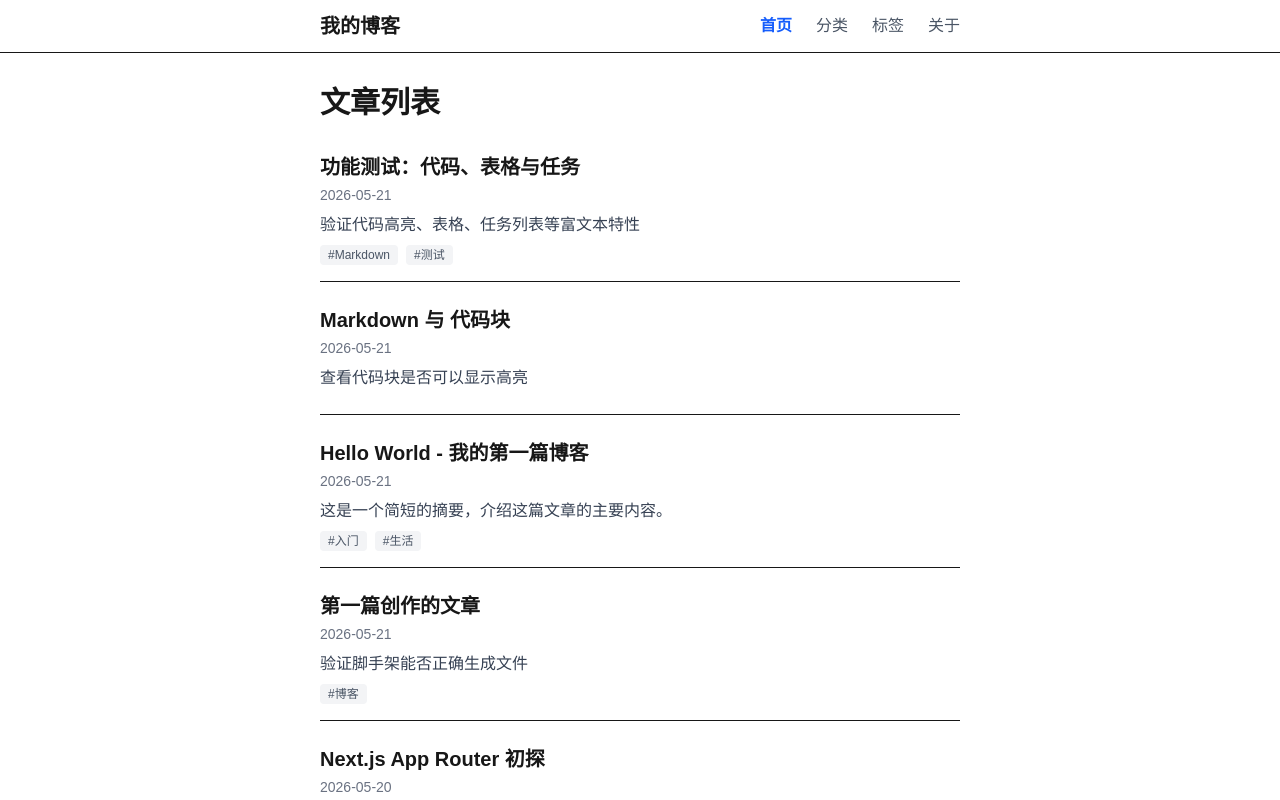
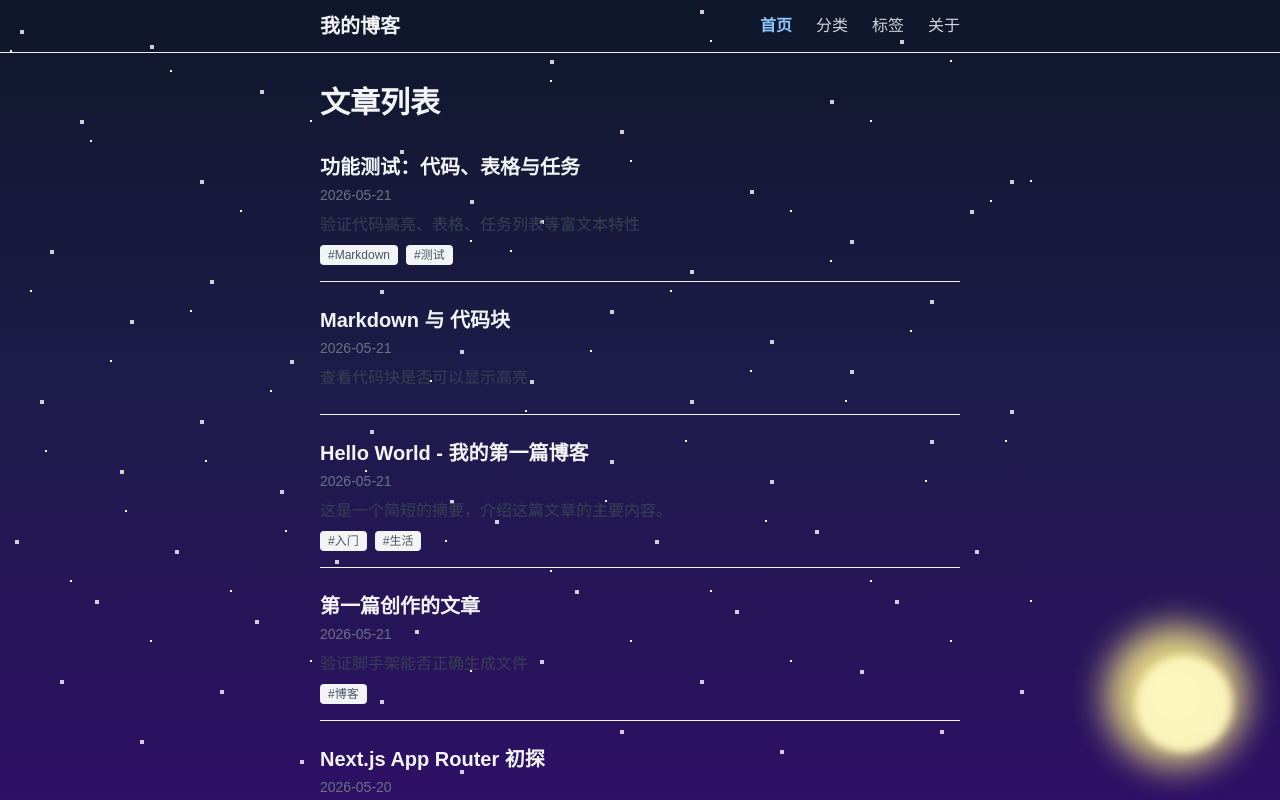
Before and after one commit to PMCN-Phoenix/my-blog, a Next.js app: page / in a window 1280 px wide. Shown: the top 800 px of the page. Built offline with nearby package versions, Linux system fonts and the light colour scheme.

Commit message:
style: add starry sky background with sun

```diff
--- a/app/globals.css
+++ b/app/globals.css
@@ -25,3 +25,206 @@ body {
   color: var(--foreground);
   font-family: Arial, Helvetica, sans-serif;
 }
+/* ===== 星空背景 ===== */
+.stars-container {
+  position: fixed;
+  inset: 0;
+  z-index: -10;
+  overflow: hidden;
+  /* 天空渐变：深蓝到紫 */
+  background: linear-gradient(to bottom, #0f172a, #1e1b4b, #2e1065);
+}
+
+/* 用 box-shadow 生成 150 颗星星 */
+.stars-container::before {
+  content: "";
+  position: absolute;
+  top: 0;
+  left: 0;
+  width: 4px;
+  height: 4px;
+  background: transparent;
+  box-shadow:
+    /* 手动或工具生成的坐标 */
+    20px 30px #fff,
+    80px 120px #fff,
+    150px 45px #fff,
+    200px 180px #fff,
+    260px 90px #fff,
+    330px 20px #fff,
+    400px 150px #fff,
+    470px 200px #fff,
+    550px 60px #fff,
+    620px 130px #fff,
+    700px 10px #fff,
+    750px 190px #fff,
+    830px 100px #fff,
+    900px 40px #fff,
+    970px 210px #fff,
+    50px 250px #fff,
+    130px 320px #fff,
+    210px 280px #fff,
+    290px 360px #fff,
+    380px 290px #fff,
+    460px 350px #fff,
+    540px 220px #fff,
+    610px 310px #fff,
+    690px 270px #fff,
+    770px 340px #fff,
+    850px 240px #fff,
+    930px 300px #fff,
+    1010px 180px #fff,
+    40px 400px #fff,
+    120px 470px #fff,
+    200px 420px #fff,
+    280px 490px #fff,
+    370px 430px #fff,
+    450px 500px #fff,
+    530px 380px #fff,
+    610px 460px #fff,
+    690px 400px #fff,
+    770px 480px #fff,
+    850px 370px #fff,
+    930px 440px #fff,
+    1010px 410px #fff,
+    15px 540px #fff,
+    95px 600px #fff,
+    175px 550px #fff,
+    255px 620px #fff,
+    335px 560px #fff,
+    415px 630px #fff,
+    495px 520px #fff,
+    575px 590px #fff,
+    655px 540px #fff,
+    735px 610px #fff,
+    815px 530px #fff,
+    895px 600px #fff,
+    975px 550px #fff,
+    60px 680px #fff,
+    140px 740px #fff,
+    220px 690px #fff,
+    300px 760px #fff,
+    380px 700px #fff,
+    460px 770px #fff,
+    540px 660px #fff,
+    620px 730px #fff,
+    700px 680px #fff,
+    780px 750px #fff,
+    860px 670px #fff,
+    940px 730px #fff,
+    1020px 690px #fff;
+  animation: twinkle 4s ease-in-out infinite alternate;
+}
+
+/* 中号星星层（更密一些，不同的动画速度） */
+.stars-container::after {
+  content: "";
+  position: absolute;
+  top: 0;
+  left: 0;
+  width: 2px;
+  height: 2px;
+  background: transparent;
+  box-shadow:
+    10px 50px #fff,
+    90px 140px #fff,
+    170px 70px #fff,
+    240px 210px #fff,
+    310px 120px #fff,
+    390px 170px #fff,
+    470px 240px #fff,
+    550px 80px #fff,
+    630px 160px #fff,
+    710px 40px #fff,
+    790px 210px #fff,
+    870px 120px #fff,
+    950px 60px #fff,
+    1030px 180px #fff,
+    30px 290px #fff,
+    110px 360px #fff,
+    190px 310px #fff,
+    270px 390px #fff,
+    350px 320px #fff,
+    430px 380px #fff,
+    510px 250px #fff,
+    590px 350px #fff,
+    670px 290px #fff,
+    750px 370px #fff,
+    830px 260px #fff,
+    910px 330px #fff,
+    990px 200px #fff,
+    45px 450px #fff,
+    125px 510px #fff,
+    205px 460px #fff,
+    285px 530px #fff,
+    365px 470px #fff,
+    445px 540px #fff,
+    525px 410px #fff,
+    605px 500px #fff,
+    685px 440px #fff,
+    765px 520px #fff,
+    845px 400px #fff,
+    925px 480px #fff,
+    1005px 440px #fff,
+    70px 580px #fff,
+    150px 640px #fff,
+    230px 590px #fff,
+    310px 660px #fff,
+    390px 600px #fff,
+    470px 670px #fff,
+    550px 570px #fff,
+    630px 640px #fff,
+    710px 590px #fff,
+    790px 660px #fff,
+    870px 580px #fff,
+    950px 640px #fff,
+    1030px 600px #fff;
+  animation: twinkle 3s ease-in-out infinite alternate-reverse;
+}
+
+/* 闪烁动画 */
+@keyframes twinkle {
+  0% {
+    opacity: 0.4;
+  }
+  100% {
+    opacity: 1;
+  }
+}
+
+/* ===== 太阳样式 ===== */
+.sun {
+  position: absolute;
+  bottom: 2.5rem;   /* 对应 Tailwind 的 bottom-10 */
+  right: 2.5rem;    /* 对应 right-10 */
+  width: 8rem;      /* w-32 */
+  height: 8rem;     /* h-32 */
+  border-radius: 9999px;
+  background: #fef08a; /* yellow-200 */
+  opacity: 0.8;
+  filter: blur(1rem);
+  animation: sun-pulse 4s ease-in-out infinite;
+}
+
+.sun-core {
+  position: absolute;
+  bottom: 3rem;     /* bottom-12 */
+  right: 3rem;      /* right-12 */
+  width: 6rem;      /* w-24 */
+  height: 6rem;     /* h-24 */
+  border-radius: 9999px;
+  background: #fef9c3; /* yellow-100 */
+  opacity: 0.9;
+  filter: blur(0.25rem);
+}
+
+@keyframes sun-pulse {
+  0%, 100% {
+    transform: scale(1);
+    opacity: 0.6;
+  }
+  50% {
+    transform: scale(1.1);
+    opacity: 0.9;
+  }
+}
--- a/app/layout.tsx
+++ b/app/layout.tsx
@@ -2,6 +2,7 @@ import type { Metadata } from "next";
 import "./globals.css";
 import Navbar from "@/components/Navbar";
 import Footer from "@/components/Footer";
+import StarryBackground from "@/components/StarryBackground"; // ✅ 新增
 
 export const metadata: Metadata = {
   metadataBase: new URL("https://my-blog-pmcn.netlify.app"),
@@ -37,10 +38,16 @@ export default function RootLayout({
           href="/feed.xml"
         />
       </head>
-      <body className="antialiased">
-        <Navbar />
-        <main className="max-w-2xl mx-auto px-4">{children}</main>
-        <Footer />
+      <body className="antialiased relative">
+        {/* 星空背景（固定在底层） */}
+        <StarryBackground />
+
+        {/* 前景内容：提升层级并设置为白色文字 */}
+        <div className="relative z-10 text-gray-100">
+          <Navbar />
+          <main className="max-w-2xl mx-auto px-4">{children}</main>
+          <Footer />
+        </div>
       </body>
     </html>
   );
--- a/app/posts/[slug]/page.tsx
+++ b/app/posts/[slug]/page.tsx
@@ -67,7 +67,7 @@ export default async function PostPage({
       </div>
 
       {/* Markdown 渲染 */}
-      <div className="prose prose-lg max-w-none">
+      <div className="prose prose-lg prose-invert max-w-none">
         <ReactMarkdown
           remarkPlugins={[remarkGfm]}
           rehypePlugins={[
--- a/components/Footer.tsx
+++ b/components/Footer.tsx
@@ -1,6 +1,6 @@
 export default function Footer() {
     return (
-      <footer className="border-t mt-12 py-6 text-center text-sm text-gray-500">
+      <footer className="border-t mt-12 py-6 text-center text-sm text-gray-400">
         <p>© 2026 我的博客 · 由 Next.js 驱动</p>
       </footer>
     );
--- a/components/Navbar.tsx
+++ b/components/Navbar.tsx
@@ -31,8 +31,8 @@ export default function Navbar() {
               href={link.href}
               className={`${
                 pathname === link.href
-                  ? "text-blue-600 font-semibold"
-                  : "text-gray-600"
+                  ? "text-blue-300 font-semibold"
+                  : "text-gray-300"
               } hover:text-blue-600 transition`}
             >
               {link.label}
@@ -42,7 +42,7 @@ export default function Navbar() {
 
         {/* 移动端汉堡按钮 */}
         <button
-          className="sm:hidden text-gray-600"
+          className="sm:hidden text-gray-300"
           onClick={() => setMenuOpen(!menuOpen)}
           aria-label="菜单"
         >
@@ -75,8 +75,8 @@ export default function Navbar() {
               href={link.href}
               className={`block py-1 ${
                 pathname === link.href
-                  ? "text-blue-600 font-semibold"
-                  : "text-gray-600"
+                  ? "text-blue-300 font-semibold"
+                  : "text-gray-300"
               }`}
               onClick={() => setMenuOpen(false)}
             >
--- /dev/null
+++ b/components/StarryBackground.tsx
@@ -0,0 +1,12 @@
+// components/StarryBackground.tsx
+export default function StarryBackground() {
+    return (
+      <div className="fixed inset-0 -z-10 overflow-hidden bg-gradient-to-b from-gray-900 via-indigo-950 to-purple-950">
+        {/* 星空层：使用多个绝对定位的点，或者通过 CSS 动画生成 */}
+        <div className="stars-container absolute inset-0" />
+        {/* 太阳 */}
+        <div className="sun absolute bottom-10 right-10 w-32 h-32 rounded-full bg-yellow-200 opacity-80 blur-xl animate-pulse" />
+        <div className="sun-core absolute bottom-12 right-12 w-24 h-24 rounded-full bg-yellow-100 opacity-90 blur-sm" />
+      </div>
+    );
+  }
--- /dev/null
+++ b/components/Stars.tsx
@@ -0,0 +1,42 @@
+"use client";
+import { useEffect, useState } from "react";
+
+interface Star {
+  id: number;
+  style: React.CSSProperties;
+}
+
+export default function Stars({ count = 100 }: { count?: number }) {
+  const [stars, setStars] = useState<Star[]>([]);
+
+  useEffect(() => {
+    const generated = [];
+    for (let i = 0; i < count; i++) {
+      const size = Math.random() * 3 + 1;
+      generated.push({
+        id: i,
+        style: {
+          left: `${Math.random() * 100}%`,
+          top: `${Math.random() * 100}%`,
+          width: `${size}px`,
+          height: `${size}px`,
+          animationDelay: `${Math.random() * 3}s`,
+          animationDuration: `${2 + Math.random() * 3}s`,
+        },
+      });
+    }
+    setStars(generated);
+  }, [count]);
+
+  return (
+    <div className="absolute inset-0">
+      {stars.map((star) => (
+        <div
+          key={star.id}
+          className="star absolute rounded-full bg-white opacity-70 animate-twinkle"
+          style={star.style}
+        />
+      ))}
+    </div>
+  );
+}
```
